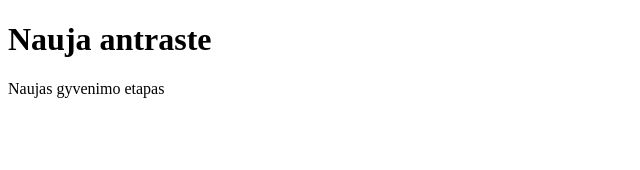
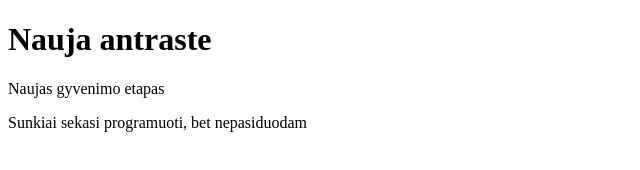
Before and after one commit to Rusp2025/Mokymasis, a plain HTML site: page index.html in a window 1280 px wide. Shown: the whole page, without its empty margins (0-640 px from the left). Drawn offline with Linux system fonts and the light colour scheme.

```diff
--- a/index.html
+++ b/index.html
@@ -8,5 +8,6 @@
 <body>
     <h1>Nauja antraste</h1>
     <p>Naujas gyvenimo etapas</p>
+    <p>Sunkiai sekasi programuoti, bet nepasiduodam</p>
 </body>
 </html>
```
